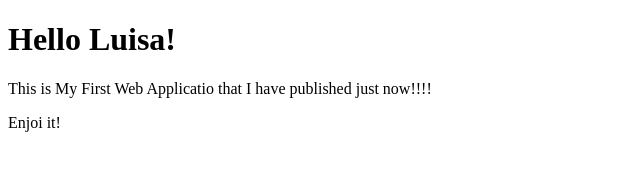
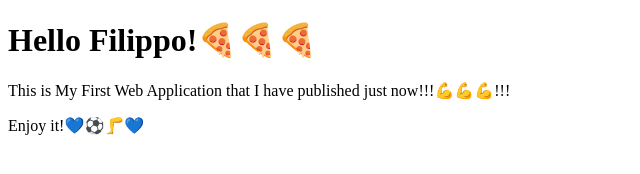
Before and after one commit to fosiano/MyfirstWebApp, a website: page index.html in a window 1280 px wide. Shown: the whole page, without its empty margins (0-640 px from the left). Drawn offline with Linux system fonts and the light colour scheme.

Commit message:
Some change in the index.html

```diff
--- a/index.html
+++ b/index.html
@@ -7,8 +7,8 @@
     <title>My First Web App</title>
 </head>
 <body>
-    <h1>Hello Luisa!</h1>
-    <p>This is My First Web Applicatio that I have published just now!!!!</p>
-    <p>Enjoi it!</p>
+    <h1>Hello Filippo!🍕🍕🍕</h1>
+    <p>This is My First Web Application that I have published just now!!!💪💪💪!!!</p>
+    <p>Enjoy it!💙⚽🦵💙</p>
 </body>
 </html>
```
